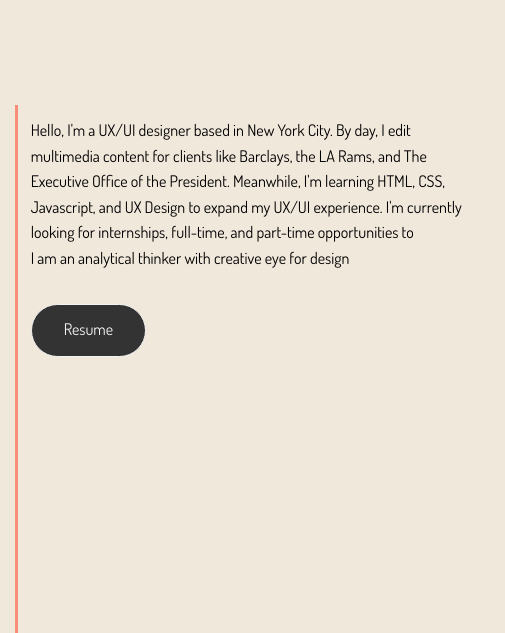
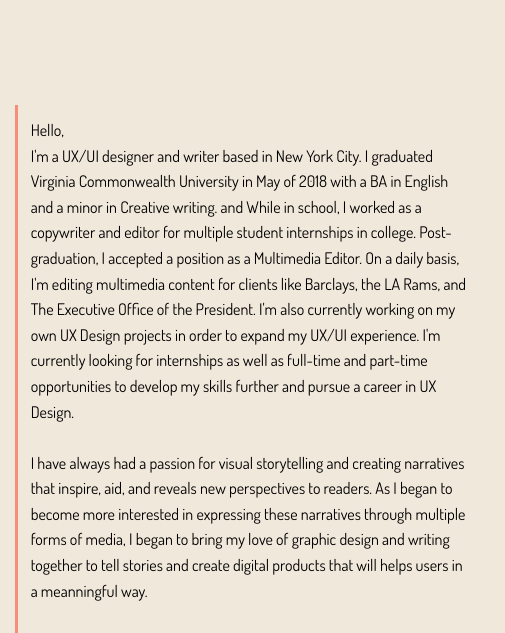
Before and after one commit to smplater/portfolio_smplater, a website: page dist/about.html in a window 1280 px wide. Shown: the part 111-744 px from the top of the page, 775-1280 px from the left. Drawn offline with Linux system fonts and the light colour scheme; files whose address does not match are found by name.

Commit message:
Update about.html

```diff
--- a/dist/about.html
+++ b/dist/about.html
@@ -47,14 +47,29 @@
           />
           <div class="bio bg-light">
             <p class="a">
-              Hello, I'm a UX/UI designer based in New York City. By day, I edit
-              multimedia content for clients like Barclays, the LA Rams, and The
-              Executive Office of the President. Meanwhile, I'm learning HTML,
-              CSS, Javascript, and UX Design to expand my UX/UI experience. I'm
-              currently looking for internships, full-time, and part-time
-              opportunities to
+              Hello,</p> <p></p>
+              I'm a UX/UI designer and writer based in New York City. I
+              graduated Virginia Commonwealth University in May of 2018 with a BA in English and a minor in Creative writing. and
+              While in school, I worked as a copywriter and editor for multiple student internships
+              in college. Post-graduation, I accepted a position as a Multimedia
+              Editor. On a daily basis, I'm editing multimedia content for
+              clients like Barclays, the LA Rams, and The Executive Office of
+              the President. I'm also currently working on my own UX Design
+              projects in order to expand my UX/UI experience. I'm currently
+              looking for internships as well as full-time and part-time
+              opportunities to develop my skills further and pursue a career in
+              UX Design.
             </p>
-            <p>I am an analytical thinker with creative eye for design</p>
+            <br />
+            <p>
+              I have always had a passion for visual storytelling and creating
+              narratives that inspire, aid, and reveals new perspectives to
+              readers. As I began to become more interested in expressing these
+              narratives through multiple forms of media, I began to bring my
+              love of graphic design and writing together to tell stories and
+              create digital products that will helps users in a meanningful
+              way.
+            </p>
             <a
               href="./img/Simone Plater UX:UI Designer Resume .pdf"
               class="btn-dark my-2"
```
